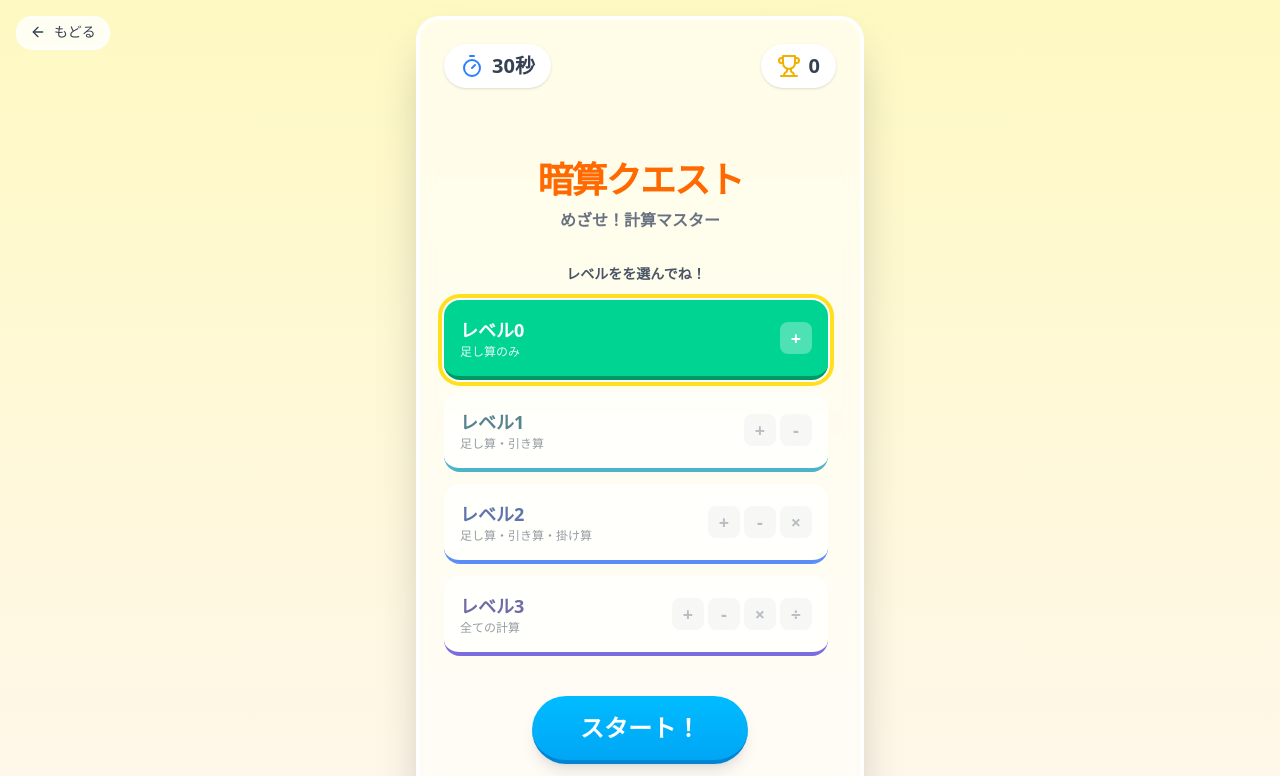
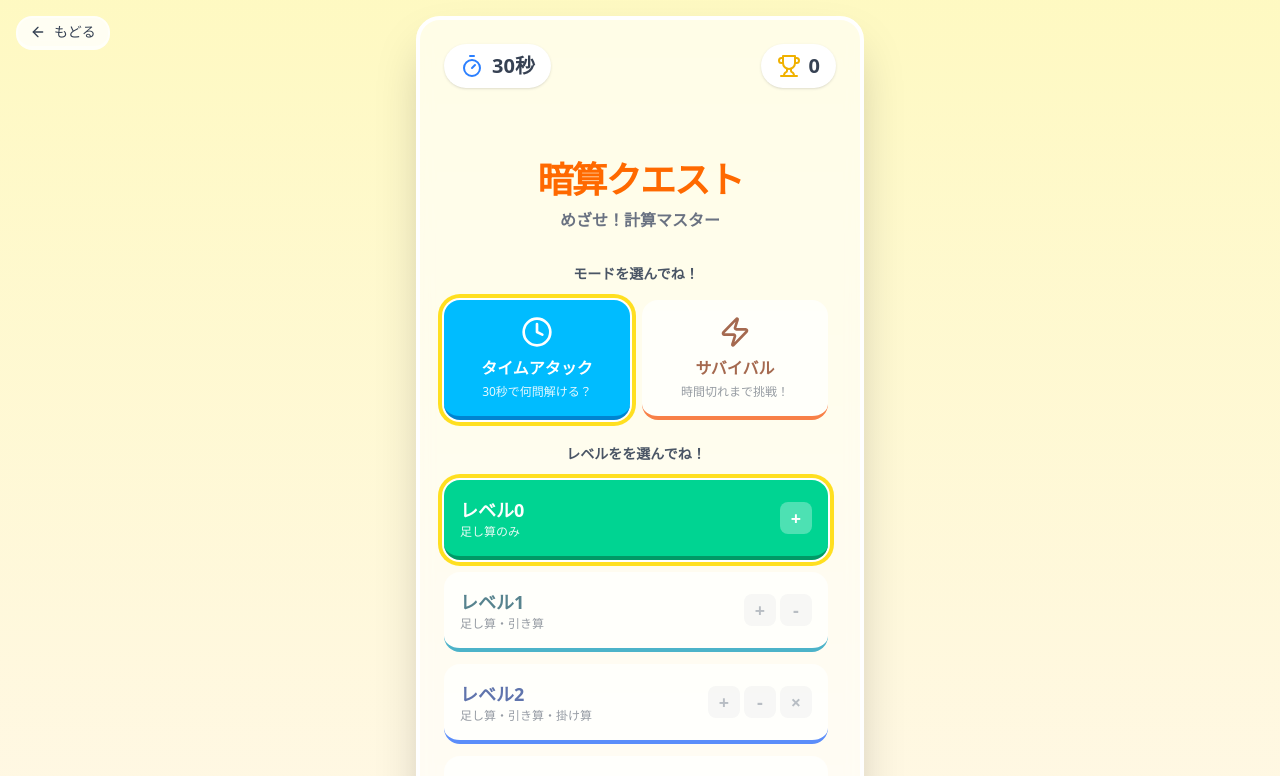
Before and after one commit to ks1590/mental-math-app, a Next.js app: page /game in a window 1280 px wide. Shown: the top 776 px of the page. Built offline with nearby package versions, Linux system fonts and the light colour scheme.

Commit message:
feat: Introduce a survival game mode with dynamic tick speed, time bonuses, and a dedicated mode selection UI.

```diff
--- a/components/game/GameCanvas.tsx
+++ b/components/game/GameCanvas.tsx
@@ -6,6 +6,7 @@ import { useGameStore } from '@/store/useGameStore';
 import { Star, RotateCcw, Trophy, Timer } from 'lucide-react';
 import { Feedback } from './Feedback';
 import { DifficultySelector } from './DifficultySelector';
+import { GameModeSelector } from './GameModeSelector';
 import { Operation } from '@/lib/math-engine';
 
 export const GameCanvas = () => {
@@ -22,21 +23,25 @@ export const GameCanvas = () => {
     startGame,
     tick,
     difficultyLevel,
-    setDifficulty
+    setDifficulty,
+    gameMode,
+    setGameMode,
+    questionsAnswered,
+    tickSpeed
   } = useGameStore();
 
   const controls = useAnimation();
 
-  // Timer effect
+  // Timer effect with dynamic speed
   useEffect(() => {
     let timer: NodeJS.Timeout;
     if (status === 'playing' && timeLeft > 0) {
       timer = setInterval(() => {
         tick();
-      }, 1000);
+      }, tickSpeed);
     }
     return () => clearInterval(timer);
-  }, [status, timeLeft, tick]);
+  }, [status, timeLeft, tick, tickSpeed]);
 
   // Feedback effect
   useEffect(() => {
@@ -104,6 +109,24 @@ export const GameCanvas = () => {
         </div>
       </div>
 
+      {/* Survival Mode Stats */}
+      {status === 'playing' && gameMode === 'survival' && (
+        <div className="flex justify-center gap-3 mb-4">
+          <div className="bg-white/80 px-3 py-1 rounded-full shadow-sm">
+            <span className="text-sm font-bold text-gray-600">
+              {questionsAnswered}問クリア
+            </span>
+          </div>
+          {tickSpeed < 1000 && (
+            <div className="bg-orange-100 px-3 py-1 rounded-full shadow-sm">
+              <span className="text-sm font-bold text-orange-600">
+                ×{(1000 / tickSpeed).toFixed(1)}倍速
+              </span>
+            </div>
+          )}
+        </div>
+      )}
+
       <AnimatePresence mode='wait'>
         {status === 'idle' && (
           <motion.div
@@ -118,6 +141,11 @@ export const GameCanvas = () => {
             </h1>
             <p className="text-gray-500 mb-8 font-bold">めざせ！計算マスター</p>
 
+            <GameModeSelector
+              selectedMode={gameMode}
+              onSelectMode={setGameMode}
+            />
+
             <DifficultySelector
               selectedLevel={difficultyLevel}
               onSelectLevel={setDifficulty}
@@ -126,7 +154,7 @@ export const GameCanvas = () => {
             <motion.button
               whileHover={{ scale: 1.05 }}
               whileTap={{ scale: 0.95 }}
-              onClick={() => startGame(30)}
+              onClick={() => startGame()}
               className="mt-10 bg-gradient-to-b from-sky-400 to-sky-500 text-white text-2xl font-bold py-4 px-12 rounded-full shadow-lg border-b-4 border-sky-600 active:border-b-0 active:translate-y-1"
             >
               スタート！
@@ -252,10 +280,19 @@ export const GameCanvas = () => {
                 <p className="text-xl font-bold text-gray-700">{maxCombo}かい</p>
               </div>
               <div>
-                <p className="text-xs text-gray-400 font-bold">ランク</p>
-                <p className="text-xl font-bold text-orange-500">
-                  {score > 300 ? 'SS' : score > 200 ? 'S' : score > 100 ? 'A' : 'B'}
-                </p>
+                {gameMode === 'survival' ? (
+                  <>
+                    <p className="text-xs text-gray-400 font-bold">クリア数</p>
+                    <p className="text-xl font-bold text-orange-500">{questionsAnswered}問</p>
+                  </>
+                ) : (
+                  <>
+                    <p className="text-xs text-gray-400 font-bold">ランク</p>
+                    <p className="text-xl font-bold text-orange-500">
+                      {score > 300 ? 'SS' : score > 200 ? 'S' : score > 100 ? 'A' : 'B'}
+                    </p>
+                  </>
+                )}
               </div>
             </div>
 
--- /dev/null
+++ b/components/game/GameModeSelector.tsx
@@ -0,0 +1,79 @@
+'use client';
+
+import { motion } from 'framer-motion';
+import { Clock, Zap } from 'lucide-react';
+
+type GameMode = 'normal' | 'survival';
+
+interface GameModeSelectorProps {
+  selectedMode: GameMode;
+  onSelectMode: (mode: GameMode) => void;
+}
+
+const modeConfig = [
+  {
+    mode: 'normal' as GameMode,
+    title: 'タイムアタック',
+    description: '30秒で何問解ける？',
+    icon: Clock,
+    color: 'bg-sky-400',
+    hoverColor: 'hover:bg-sky-300',
+    borderColor: 'border-sky-600',
+    textColor: 'text-sky-900',
+  },
+  {
+    mode: 'survival' as GameMode,
+    title: 'サバイバル',
+    description: '時間切れまで挑戦！',
+    icon: Zap,
+    color: 'bg-orange-400',
+    hoverColor: 'hover:bg-orange-300',
+    borderColor: 'border-orange-600',
+    textColor: 'text-orange-900',
+  },
+];
+
+export const GameModeSelector = ({ selectedMode, onSelectMode }: GameModeSelectorProps) => {
+  return (
+    <div className="space-y-3 w-full max-w-sm mb-6">
+      <p className="text-sm font-bold text-gray-600 text-center mb-4">モードを選んでね！</p>
+      <div className="grid grid-cols-2 gap-3">
+        {modeConfig.map((config) => {
+          const isSelected = selectedMode === config.mode;
+          const Icon = config.icon;
+          return (
+            <motion.button
+              key={config.mode}
+              whileHover={{ scale: 1.02 }}
+              whileTap={{ scale: 0.98 }}
+              onClick={() => onSelectMode(config.mode)}
+              className={`
+                p-4 rounded-2xl border-b-4 transition-all
+                ${isSelected
+                  ? `${config.color} ${config.borderColor} ring-4 ring-offset-2 ring-yellow-300`
+                  : `bg-white ${config.borderColor} opacity-70 ${config.hoverColor}`
+                }
+                active:border-b-0 active:translate-y-1
+              `}
+            >
+              <div className="flex flex-col items-center gap-2">
+                <Icon
+                  size={32}
+                  className={isSelected ? 'text-white' : config.textColor}
+                />
+                <div className="text-center">
+                  <h3 className={`font-black text-base ${isSelected ? 'text-white' : config.textColor}`}>
+                    {config.title}
+                  </h3>
+                  <p className={`text-xs font-medium mt-1 ${isSelected ? 'text-white/90' : 'text-gray-500'}`}>
+                    {config.description}
+                  </p>
+                </div>
+              </div>
+            </motion.button>
+          );
+        })}
+      </div>
+    </div>
+  );
+};
--- a/store/useGameStore.ts
+++ b/store/useGameStore.ts
@@ -3,6 +3,7 @@ import { generateProblem, Problem, DifficultyLevel } from '@/lib/math-engine';
 
 type GameStatus = 'idle' | 'countdown' | 'playing' | 'finished';
 type FeedbackType = 'correct' | 'incorrect' | null;
+type GameMode = 'normal' | 'survival';
 
 interface GameState {
   status: GameStatus;
@@ -13,8 +14,12 @@ interface GameState {
   timeLeft: number;
   feedback: FeedbackType;
   difficultyLevel: DifficultyLevel;
+  gameMode: GameMode;
+  questionsAnswered: number;
+  tickSpeed: number;
 
   setDifficulty: (level: DifficultyLevel) => void;
+  setGameMode: (mode: GameMode) => void;
   startGame: (duration?: number) => void;
   submitAnswer: (answer: number) => void;
   tick: () => void;
@@ -31,21 +36,31 @@ export const useGameStore = create<GameState>((set, get) => ({
   timeLeft: 30,
   feedback: null,
   difficultyLevel: 0,
+  gameMode: 'normal',
+  questionsAnswered: 0,
+  tickSpeed: 1000,
 
   setDifficulty: (level: DifficultyLevel) => {
     set({ difficultyLevel: level });
   },
 
-  startGame: (duration = 30) => {
-    const { difficultyLevel } = get();
+  setGameMode: (mode: GameMode) => {
+    set({ gameMode: mode });
+  },
+
+  startGame: (duration?: number) => {
+    const { difficultyLevel, gameMode } = get();
+    const initialTime = duration ?? (gameMode === 'survival' ? 10 : 30);
     set({
       status: 'countdown',
       score: 0,
       combo: 0,
       maxCombo: 0,
-      timeLeft: duration,
+      timeLeft: initialTime,
       currentProblem: generateProblem(difficultyLevel),
       feedback: null,
+      questionsAnswered: 0,
+      tickSpeed: 1000,
     });
   },
 
@@ -61,19 +76,42 @@ export const useGameStore = create<GameState>((set, get) => ({
   },
 
   submitAnswer: (answer: number) => {
-    const { currentProblem, combo, score, maxCombo, status, difficultyLevel } = get();
+    const { currentProblem, combo, score, maxCombo, status, difficultyLevel, gameMode, questionsAnswered, timeLeft } = get();
     if (status !== 'playing' || !currentProblem) return;
 
     const isCorrect = answer === currentProblem.answer;
 
     if (isCorrect) {
       const newCombo = combo + 1;
+      const newQuestionsAnswered = questionsAnswered + 1;
+
+      // Survival mode: add time on correct answer
+      let newTimeLeft = timeLeft;
+      if (gameMode === 'survival') {
+        newTimeLeft = Math.min(timeLeft + 3, 30); // Cap at 30 seconds
+      }
+
+      // Calculate new tick speed based on questions answered
+      let newTickSpeed = 1000;
+      if (gameMode === 'survival') {
+        if (newQuestionsAnswered >= 30) {
+          newTickSpeed = 500; // 2x speed
+        } else if (newQuestionsAnswered >= 20) {
+          newTickSpeed = 667; // 1.5x speed
+        } else if (newQuestionsAnswered >= 10) {
+          newTickSpeed = 833; // 1.2x speed
+        }
+      }
+
       set({
         score: score + 10 + (combo * 2),
         combo: newCombo,
         maxCombo: Math.max(maxCombo, newCombo),
         feedback: 'correct',
         currentProblem: generateProblem(difficultyLevel),
+        questionsAnswered: newQuestionsAnswered,
+        timeLeft: newTimeLeft,
+        tickSpeed: newTickSpeed,
       });
     } else {
       set({
@@ -91,7 +129,9 @@ export const useGameStore = create<GameState>((set, get) => ({
       combo: 0,
       maxCombo: 0,
       timeLeft: 30,
-      feedback: null
+      feedback: null,
+      questionsAnswered: 0,
+      tickSpeed: 1000,
     });
   },
 
```
